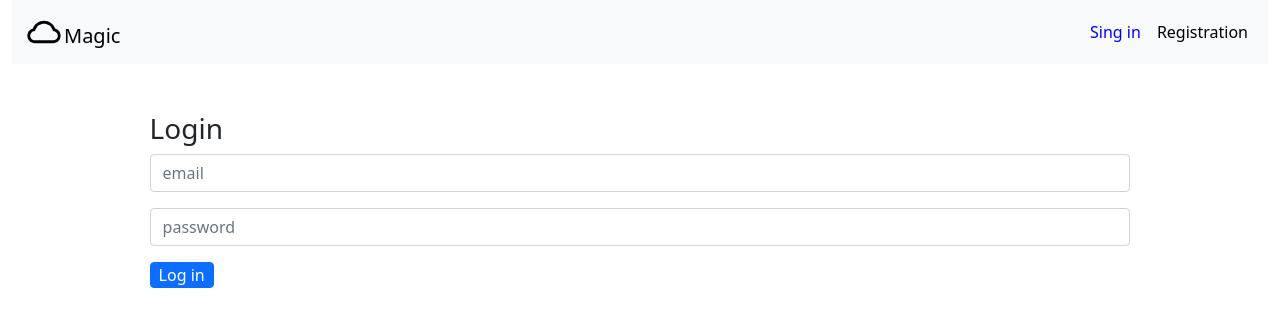
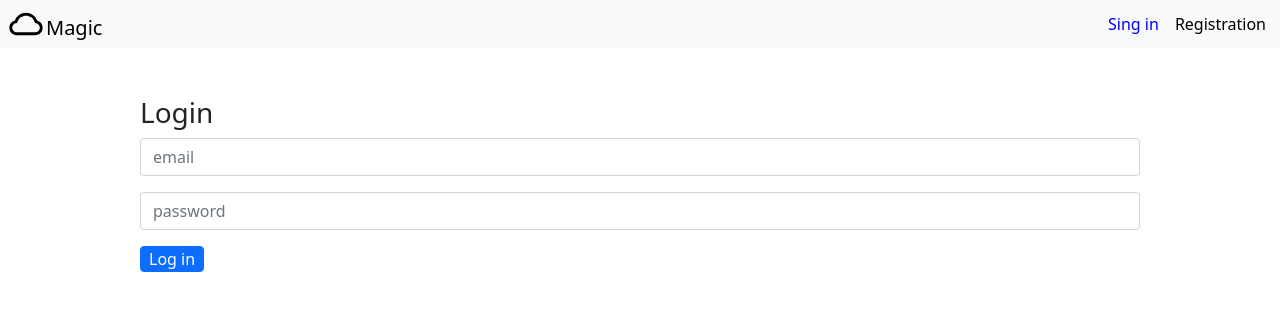
Before and after one commit to ChizimInc/magic-cloud, a React (Create React App) app in the folder client/: page /login in a window 1280 px wide. Shown: the top 326 px of the page. Built offline with nearby package versions, Linux system fonts and the light colour scheme.

Commit message:
Resize  navbar and footer

```diff
--- a/client/src/components/App.jsx
+++ b/client/src/components/App.jsx
@@ -28,7 +28,7 @@ function App() {
 
     return (
 
-            <div className="app container">
+            <div className="app container p-0">
 
                 <Routes>
                     <Route path="/" element={<Layout />}>
--- a/client/src/components/footer/main.css
+++ b/client/src/components/footer/main.css
@@ -11,7 +11,7 @@
 }
 
 .footer-align-center {
-    width: 1320px;
+    width: 99%;
     margin-bottom: 4px;
     display: flex;
 }
--- a/client/src/components/layout/Layout.jsx
+++ b/client/src/components/layout/Layout.jsx
@@ -25,9 +25,9 @@ const Layout = () => {
 
     return (
         <>
-          <Navbar bg="light" expand="lg">
-            <Container>
-              <Navbar.Brand href="#" onClick={goHomeHandler}>
+          <Navbar bg="light" expand="lg" className="p-0">
+            <Container className="main-conatainer-menu">
+              <Navbar.Brand href="#" onClick={goHomeHandler} >
                 <CustomLink to="/cloud">
                   <div className="navbar-logo">
                     <AiOutlineCloud />Magic
--- a/client/src/components/layout/main.css
+++ b/client/src/components/layout/main.css
@@ -13,3 +13,7 @@
     width: 40px;
     height: 38px;
 }
+
+.main-conatainer-menu {
+    padding: 0 6px;
+}
```
